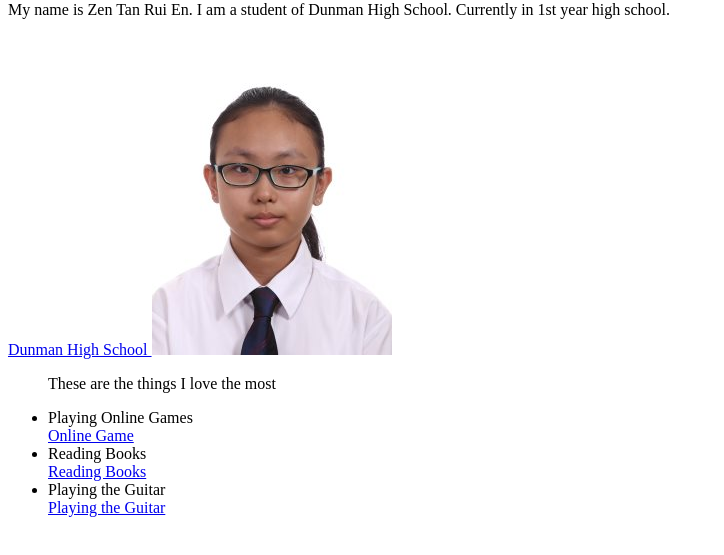
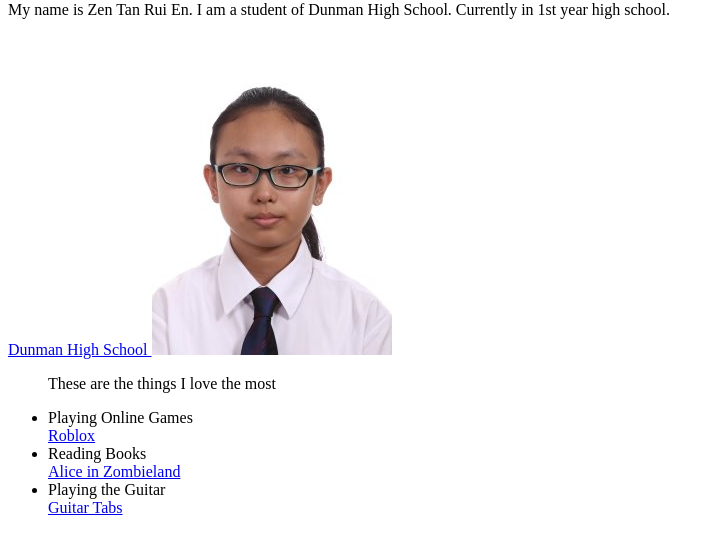
Before and after one commit to dhs17y1gzentan/dhs17y1gzentan.github.io, a plain HTML site: page index.html in a window 1280 px wide. Shown: the part 79-634 px from the top of the page, without its empty margins (0-724 px from the left). Drawn offline with Linux system fonts and the light colour scheme.

Commit message:
Update index.html

```diff
--- a/index.html
+++ b/index.html
@@ -10,11 +10,11 @@ My name is Zen Tan Rui En. I am a student of Dunman High School. Currently in 1s
 <img src="photo.jpg"/><ul>
 <p>These are the things I love the most </p>
 <li>Playing Online Games</li>
-<a href="http://roblox.com/"> Online Game</a>
+<a href="http://roblox.com/"> Roblox</a>
 <li>Reading Books</li>
-<a href="http://www.goodreads.com/book/show/11300302-alice-in-zombieland/"> Reading Books</a>
+<a href="http://www.goodreads.com/book/show/11300302-alice-in-zombieland/"> Alice in Zombieland</a>
 <li>Playing the Guitar</li>
-<a href="https://www.ultimate-guitar.com/"> Playing the Guitar</a>
+<a href="https://www.ultimate-guitar.com/"> Guitar Tabs</a>
 </ul>
 </body>
 </html>
```
